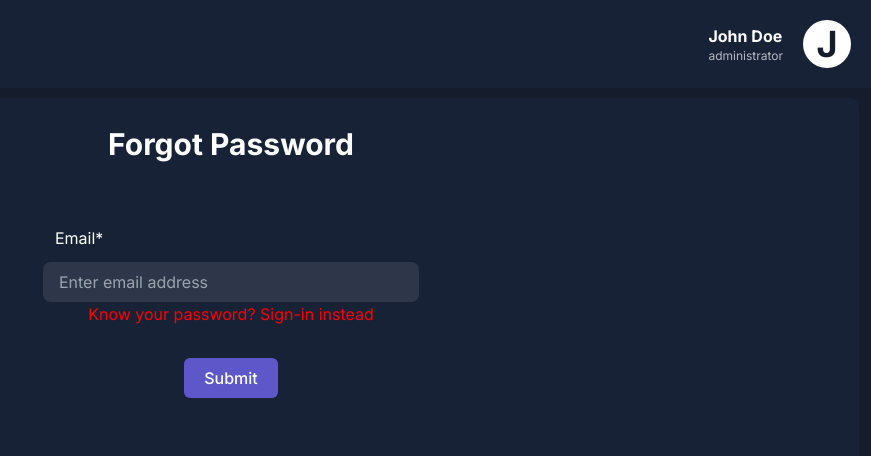
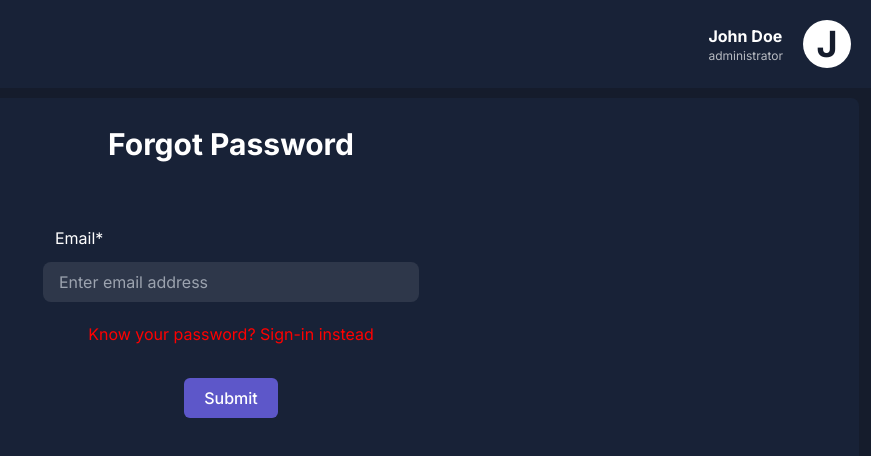
Before and after one commit to bolowys33/ace-admin, a Next.js app: page /forgot-password in a window 1280 px wide. Shown: the top 456 px of the page, without its empty margins (409-1280 px from the left). Built offline with nearby package versions, Linux system fonts and the light colour scheme.

Commit message:
Update link in forgot password page

```diff
--- a/app/forgot-password/page.tsx
+++ b/app/forgot-password/page.tsx
@@ -80,7 +80,7 @@ const ForgotPassword = () => {
                             required
                             onChange={handleChange}
                         />
-                        <Link href={"/forgot-password"} className="text-[red]">Know your password? Sign-in instead</Link>
+                        <Link href={"/login"} className="text-[red] mt-5">Know your password? Sign-in instead</Link>
                         <button
                             type="submit"
                             disabled={isloading}
```
